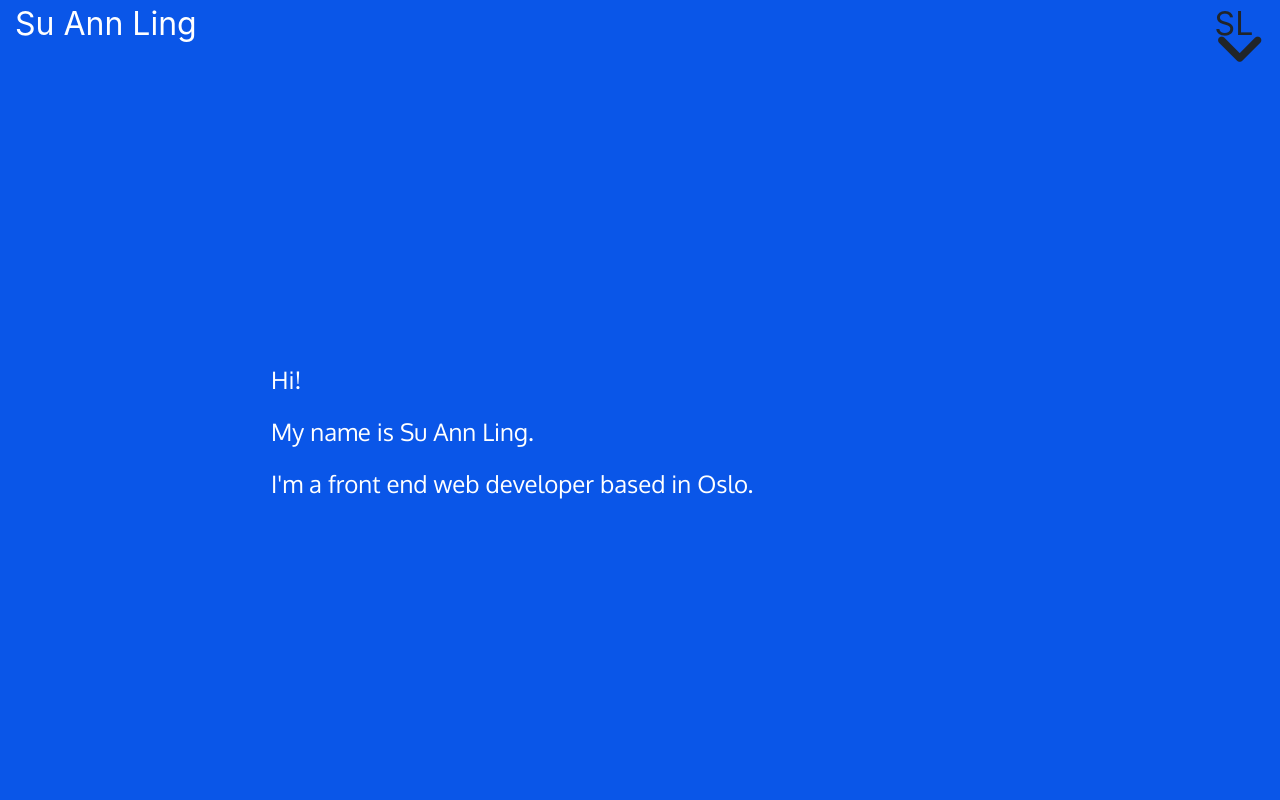
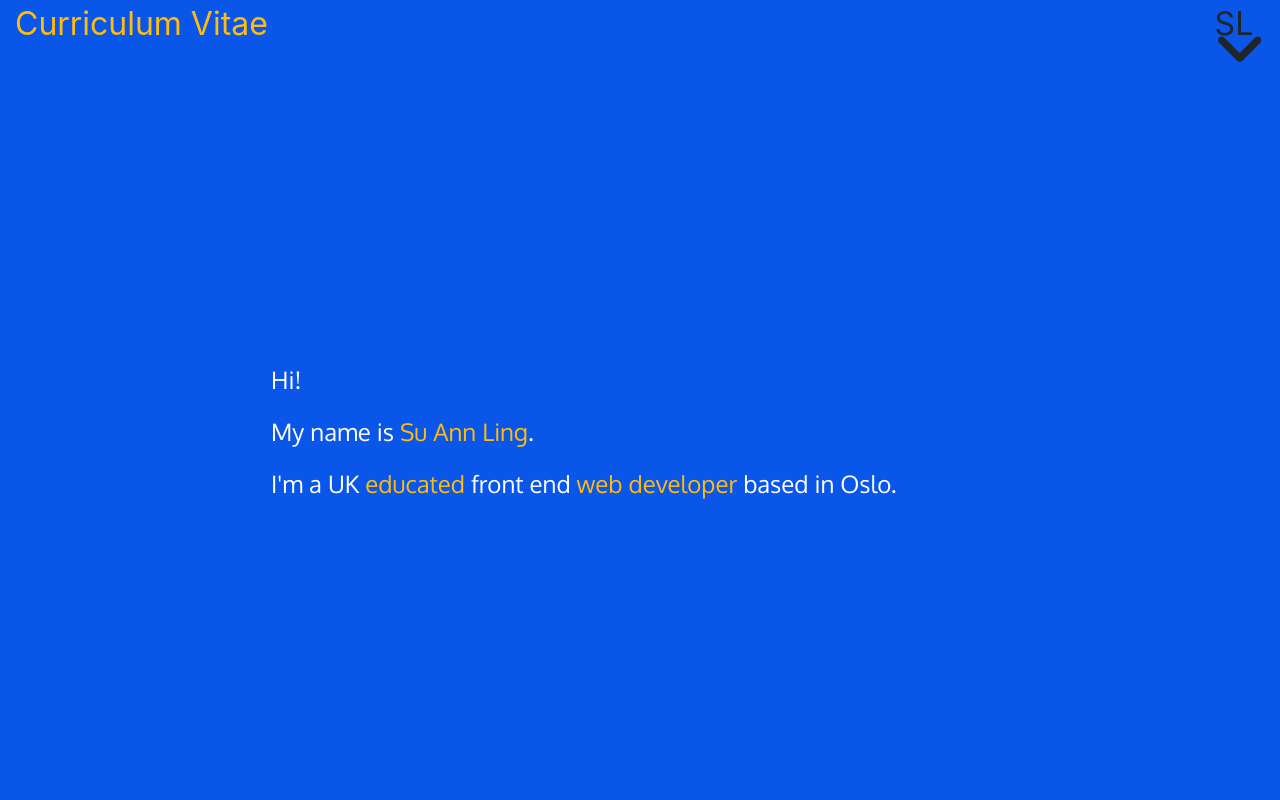
Before and after one commit to lingsuann02/curriculum-vitae, a React (Create React App) app: page / in a window 1280 px wide. Shown: the top 800 px of the page. Built offline with nearby package versions, Linux system fonts and the light colour scheme.

Commit message:
Change colours of links and blocks.

```diff
--- a/src/app.css
+++ b/src/app.css
@@ -23,12 +23,13 @@
 }
 
 a {
-    color: white;
+    color: #FFBC0D;
 }
 
 a:hover {
+    opacity: 1;
     text-decoration: none;
-    color: #FF9B00 !important;
+    color: #FFFFFF !important;
 }
 
 #home {
--- /dev/null
+++ b/src/components/home.css
@@ -0,0 +1,15 @@
+#goto-about {
+
+}
+
+#goto-about {
+
+}
+
+#goto-skills {
+
+}
+
+#goto-about {
+
+}
--- a/src/components/home.tsx
+++ b/src/components/home.tsx
@@ -1,4 +1,5 @@
 import * as React from 'react';
+import './home.css';
 
 const Home = () => {
     return (
@@ -10,10 +11,11 @@ const Home = () => {
                             Hi!
                         </p>
                         <p>
-                            My name is Su Ann Ling.
+                            My name is <a href="#about" id="goto-about">Su Ann Ling</a>.
                         </p>
                         <p>
-                            I'm a front end web developer based in Oslo.
+                            I'm a UK <a href="#education" id="goto-education">educated </a>
+                            front end<a href="#work" id="goto-work"> web developer</a> based in Oslo.
                         </p>
                     </div>
                 </div>
--- a/src/components/navigation/navigation.css
+++ b/src/components/navigation/navigation.css
@@ -1,3 +1,13 @@
+#navigation-component a {
+    color: white;
+}
+
+#navigation-component a:hover {
+    opacity: 1;
+    text-decoration: none;
+    color: #FFBC0D !important;
+}
+
 #navigation-component {
     background-color: #1E1E1E;
     display: flex;
@@ -52,7 +62,7 @@
 }
 
 .logo:hover {
-    color: #FF9B00;
+    color: #FFBC0D;
     cursor: pointer;
 }
 
--- a/src/components/navigation/navigation.tsx
+++ b/src/components/navigation/navigation.tsx
@@ -43,7 +43,7 @@ class Navigation extends React.Component<NavigationProps, NavigationState> {
                 </div>
                 <div>
                 <span className="logo">
-                    <a href="#home">Su Ann Ling</a>
+                    <a href="#home">Curriculum Vitae</a>
                 </span>
                     <span className="nav-menu-button" onClick={() => this.toggleCollapse()}>
                     SL
--- a/src/components/pagination/pagination.css
+++ b/src/components/pagination/pagination.css
@@ -25,14 +25,13 @@
 
 .controls {
     font-size: 3em;
-    opacity: 0.7;
     cursor: pointer;
     position: relative;
     z-index: 1;
 }
 
 .controls:not(.disabled):hover {
-    color: #FF9B00 !important;
+    color: #FFBC0D !important;
 }
 
 .previous {
```
Also changed, not shown: public/manifest.json.
